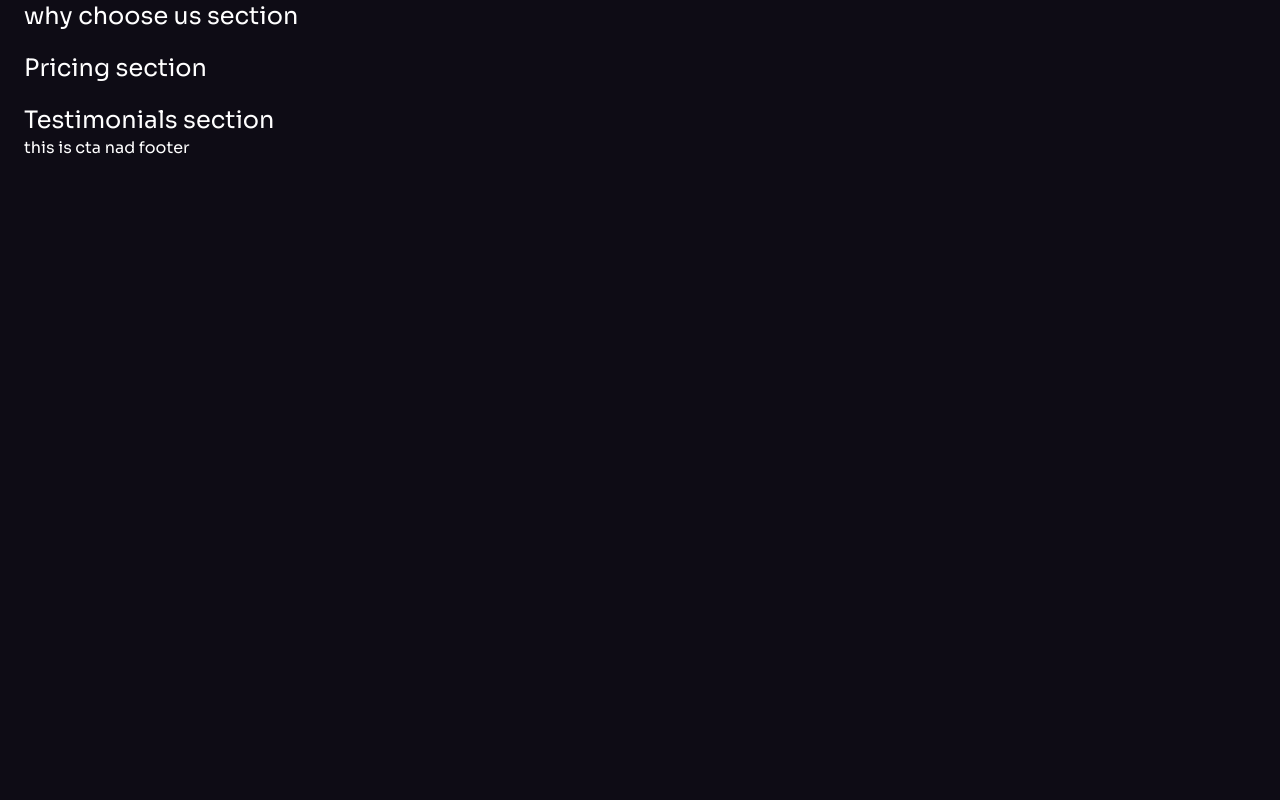
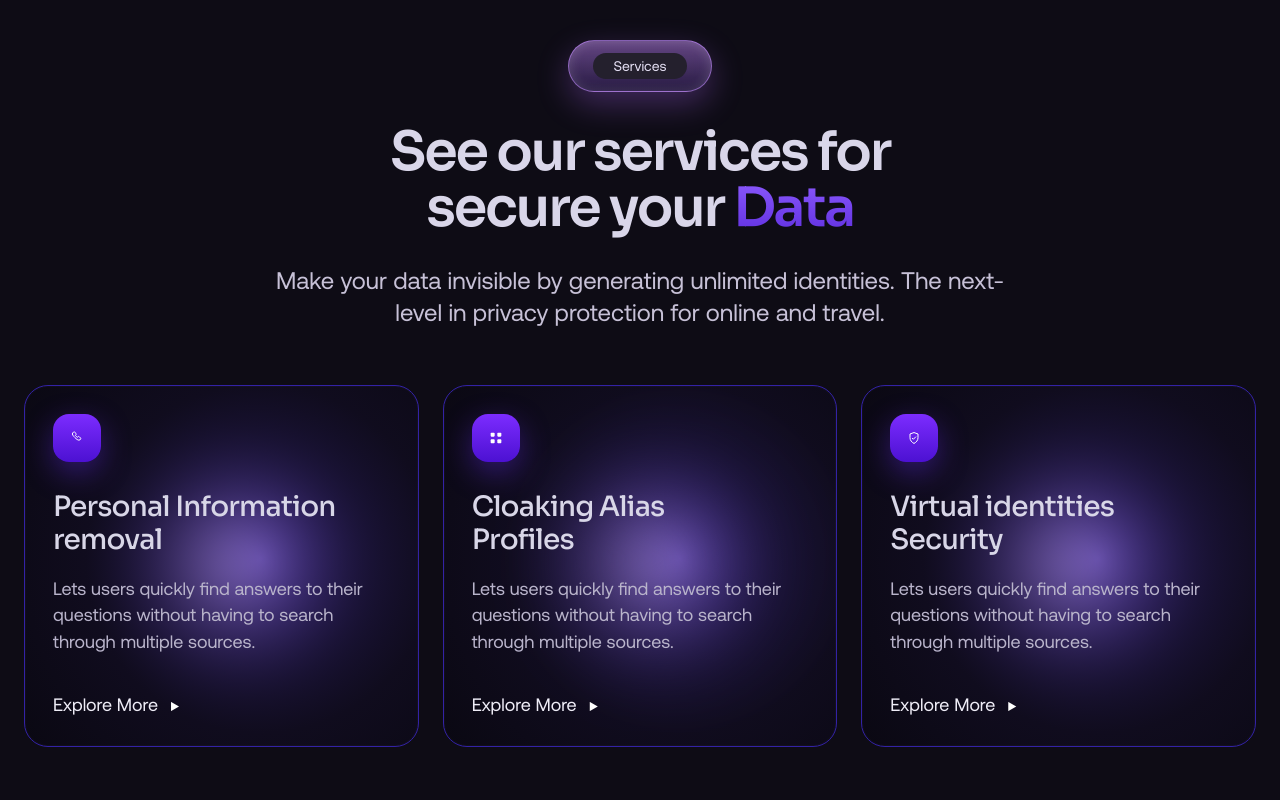
Before and after one commit to gitadityakumar/Landing-pages, a Next.js app in the folder 09_identityhub/: page / in a window 1280 px wide. Shown: the part 1060-1860 px from the top of the page. Before the commit the page ends 1220 px from the top, so only its background shows below. Built offline with nearby package versions, Linux system fonts and the light colour scheme.

Commit message:
09:add service section

```diff
--- a/09_identityhub/components/service.tsx
+++ b/09_identityhub/components/service.tsx
@@ -1,7 +1,132 @@
-export default function Service(){
-  return(
-    <>
-     <div className="text-white font-sora text-2xl mt-5 ">Service section </div>
-    </>
+type ServiceCard = {
+  title: string;
+  description: string;
+  icon: "phone" | "grid" | "shield";
+};
+
+const cards: ServiceCard[] = [
+  {
+    title: "Personal Information\nremoval",
+    description:
+      "Lets users quickly find answers to their questions without having to search through multiple sources.",
+    icon: "phone",
+  },
+  {
+    title: "Cloaking Alias\nProfiles",
+    description:
+      "Lets users quickly find answers to their questions without having to search through multiple sources.",
+    icon: "grid",
+  },
+  {
+    title: "Virtual identities\nSecurity",
+    description:
+      "Lets users quickly find answers to their questions without having to search through multiple sources.",
+    icon: "shield",
+  },
+];
+
+function CardIcon({ type }: { type: ServiceCard["icon"] }) {
+  if (type === "phone") {
+    return (
+      <svg viewBox="0 0 24 24" className="h-4 w-4" fill="none">
+        <path
+          d="M15.7 14.6c-1.8 1.8-5.1-1.5-6.9-3.3-1.8-1.8-5.1-5.1-3.3-6.9l1.2-1.2c.5-.5 1.3-.5 1.8 0l2 2c.5.5.5 1.2.1 1.7l-1 1.1c.6 1.1 1.8 2.3 2.9 2.9l1.1-1c.5-.4 1.2-.4 1.7.1l2 2c.5.5.5 1.3 0 1.8l-1.6 1.6Z"
+          stroke="white"
+          strokeWidth="1.5"
+          strokeLinejoin="round"
+        />
+      </svg>
+    );
+  }
+
+  if (type === "grid") {
+    return (
+      <svg viewBox="0 0 24 24" className="h-4 w-4" fill="none">
+        <rect x="4" y="4" width="6" height="6" rx="1.2" fill="white" />
+        <rect x="14" y="4" width="6" height="6" rx="1.2" fill="white" />
+        <rect x="4" y="14" width="6" height="6" rx="1.2" fill="white" />
+        <rect x="14" y="14" width="6" height="6" rx="1.2" fill="white" />
+      </svg>
+    );
+  }
+
+  return (
+    <svg viewBox="0 0 24 24" className="h-4 w-4" fill="none">
+      <path
+        d="M12 3.8 18 6v5.5c0 4-2.5 6.8-6 8.7-3.5-1.9-6-4.7-6-8.7V6l6-2.2Z"
+        stroke="white"
+        strokeWidth="1.5"
+        strokeLinejoin="round"
+      />
+      <path
+        d="m9.5 12.4 1.5 1.5 3.5-3.5"
+        stroke="white"
+        strokeWidth="1.5"
+        strokeLinecap="round"
+        strokeLinejoin="round"
+      />
+    </svg>
   );
 }
+
+function ServiceItem({ title, description, icon }: ServiceCard) {
+  return (
+    <article className="relative">
+      <div className="pointer-events-none absolute inset-x-[14%] inset-y-[8%] -z-10 rounded-full bg-[radial-gradient(circle,rgba(222,189,255,0.9),rgba(160,118,255,0.42)_40%,rgba(0,0,0,0)_72%)] blur-[26px] opacity-90" />
+      <div className="rounded-3xl border border-[#3322a6] bg-[radial-gradient(circle_at_60%_48%,rgba(78,52,203,0.35),rgba(16,12,30,0.98)_58%,rgba(10,8,18,1)_100%)] px-7 py-7 shadow-[inset_0_0_0_1px_rgba(255,255,255,0.02)]">
+        <div className="flex h-12 w-12 items-center justify-center rounded-2xl bg-[linear-gradient(180deg,#7c2cff_0%,#4c11d2_100%)] shadow-[0_10px_30px_rgba(109,47,255,0.38)]">
+          <CardIcon type={icon} />
+        </div>
+
+        <h3 className="mt-7 whitespace-pre-line font-sora text-[28px] font-medium leading-[1.18] tracking-[-0.03em] text-[#d8d6e7]">
+          {title}
+        </h3>
+
+        <p className="mt-5 max-w-[320px] text-[18px] leading-[1.45] text-[#b9b4cb]">
+          {description}
+        </p>
+
+        <button className="mt-9 inline-flex items-center gap-3 text-[18px] font-medium text-[#efedf7]">
+          <span>Explore More</span>
+          <span className="text-[18px] text-white">▶</span>
+        </button>
+      </div>
+    </article>
+  );
+}
+
+export default function Service() {
+  return (
+    <section id="services" className="relative py-24 md:py-28">
+      <div className="mx-auto max-w-7xl">
+        <div className="mx-auto max-w-190 text-center">
+          <div className="mx-auto inline-flex rounded-[28px] border border-[#c58fff]/60 bg-[linear-gradient(180deg,rgba(198,136,255,0.48),rgba(126,77,226,0.22))] px-6 py-3 shadow-[0_12px_32px_rgba(179,106,255,0.3),inset_0_0_12px_rgba(255,255,255,0.16)] backdrop-blur-[10px]">
+            <span className="rounded-full bg-[#24202d] px-5 py-1.5 text-[14px] leading-none text-[#e6e0f5]">
+              Services
+            </span>
+          </div>
+
+          <h2 className="mt-8 font-sora text-[42px] font-semibold leading-[1.04] tracking-[-0.04em] text-[#d9d6e9] md:text-[54px]">
+            See our services for
+            <br />
+            secure your{" "}
+            <span className="bg-[linear-gradient(180deg,#8f5dff_0%,#5b2bdc_100%)] bg-clip-text text-transparent">
+              Data
+            </span>
+          </h2>
+
+          <p className="mx-auto mt-7 max-w-190 text-[24px] leading-[1.35] text-[#c7c1d7]">
+            Make your data invisible by generating unlimited identities. The
+            next-level in privacy protection for online and travel.
+          </p>
+        </div>
+
+        <div className="mt-14 grid gap-6 lg:grid-cols-3">
+          {cards.map((card) => (
+            <ServiceItem key={card.title} {...card} />
+          ))}
+        </div>
+      </div>
+    </section>
+  );
+}
```
